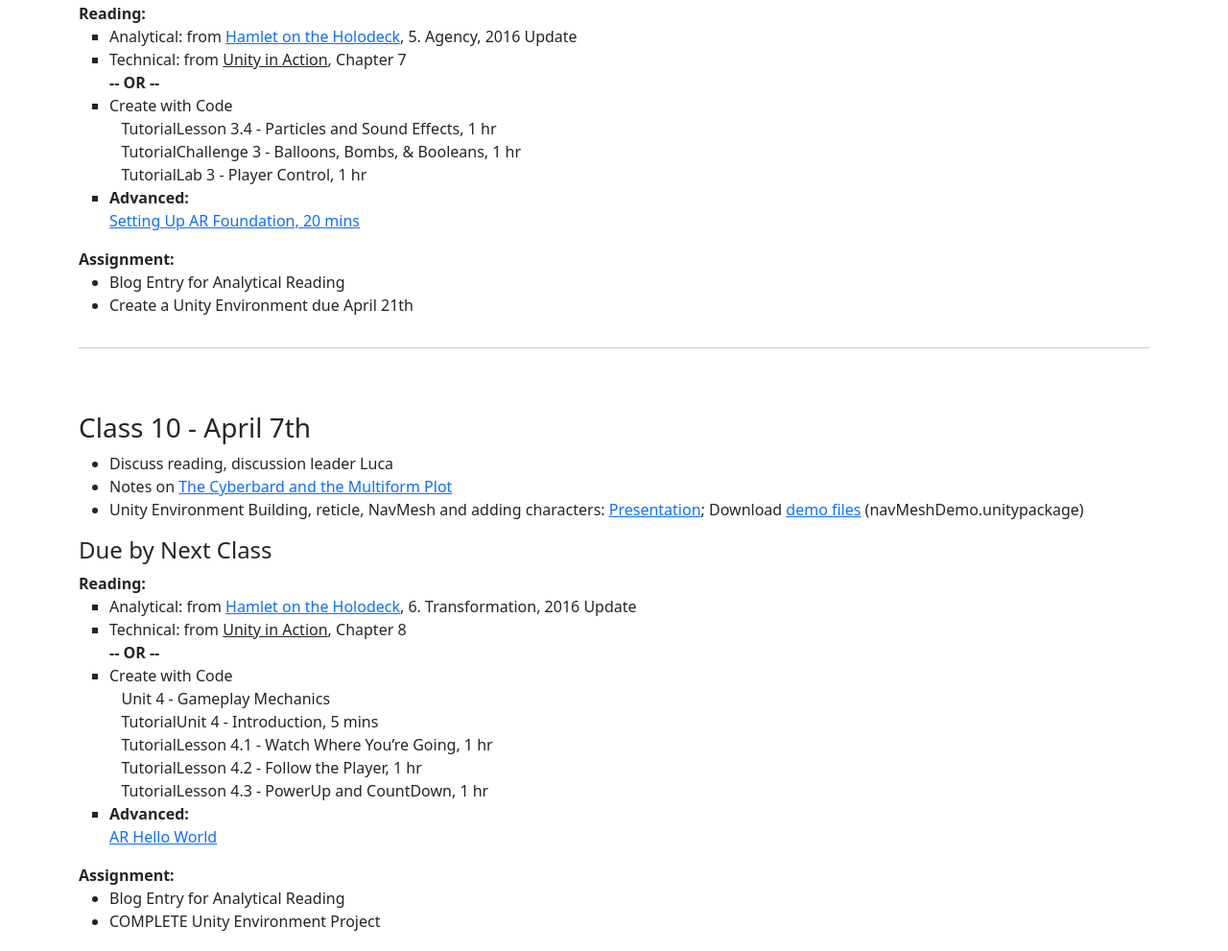
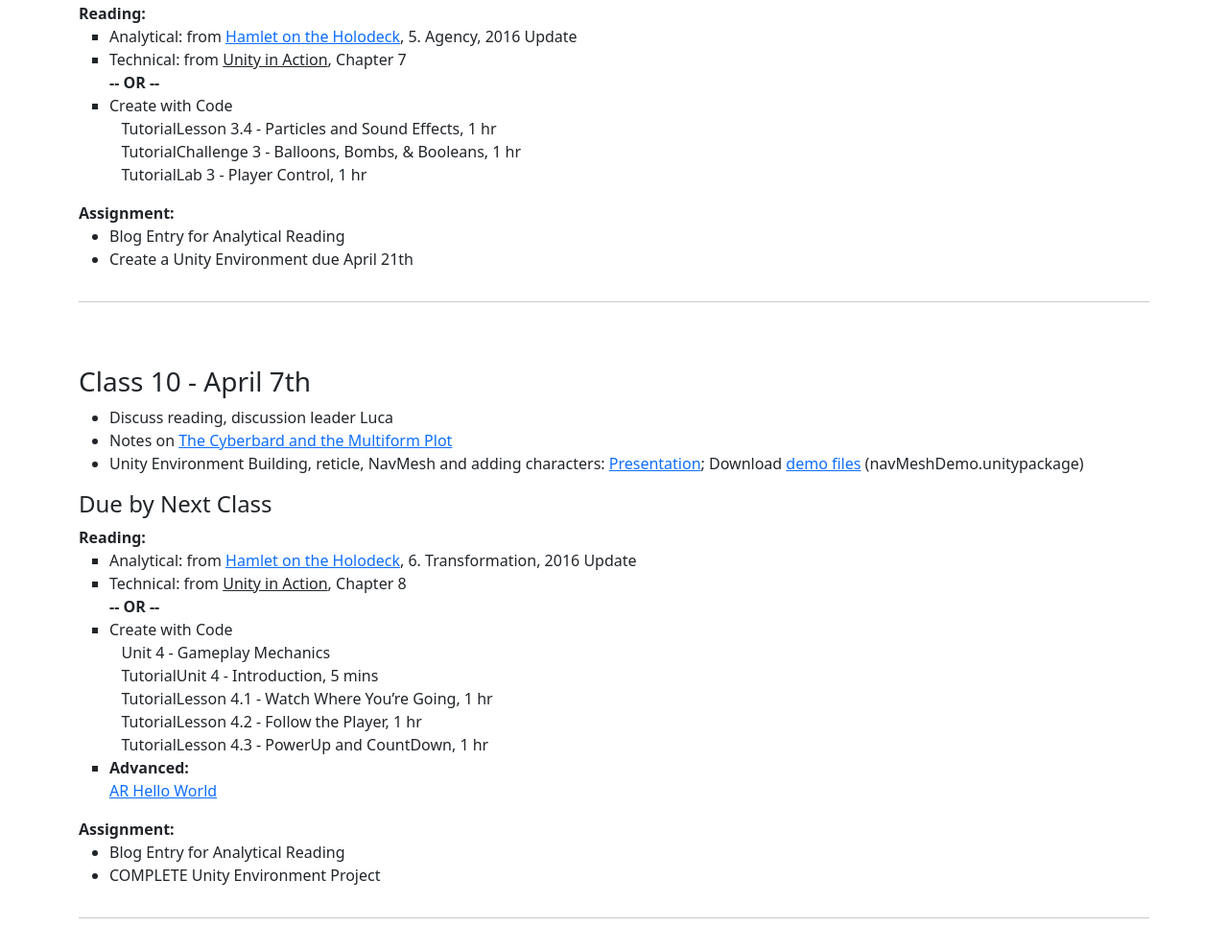
Before and after one commit to rmz/immersiveWorlds, a plain HTML site: page index.html in a window 1280 px wide. Shown: the part 7959-8950 px from the top of the page at 96% size. Drawn offline with nearby package versions, Linux system fonts and the light colour scheme.

Commit message:
Add files via upload

```diff
--- a/index.html
+++ b/index.html
@@ -502,9 +502,9 @@
       &nbsp; &nbsp;TutorialChallenge 3 - Balloons, Bombs, & Booleans, 1 hr<br />
       &nbsp; &nbsp;TutorialLab 3 - Player Control, 1 hr
   </li>
-  <li><strong>Advanced:</strong><br />
+  <!--<li><strong>Advanced:</strong><br />
     <a href="https://learn.unity.com/tutorial/setting-up-ar-foundation" target="_blank">Setting Up AR Foundation, 20 mins</a>
-  </li>
+  </li>-->
 </ul>
 <strong>Assignment:</strong>
 <ul>
```
